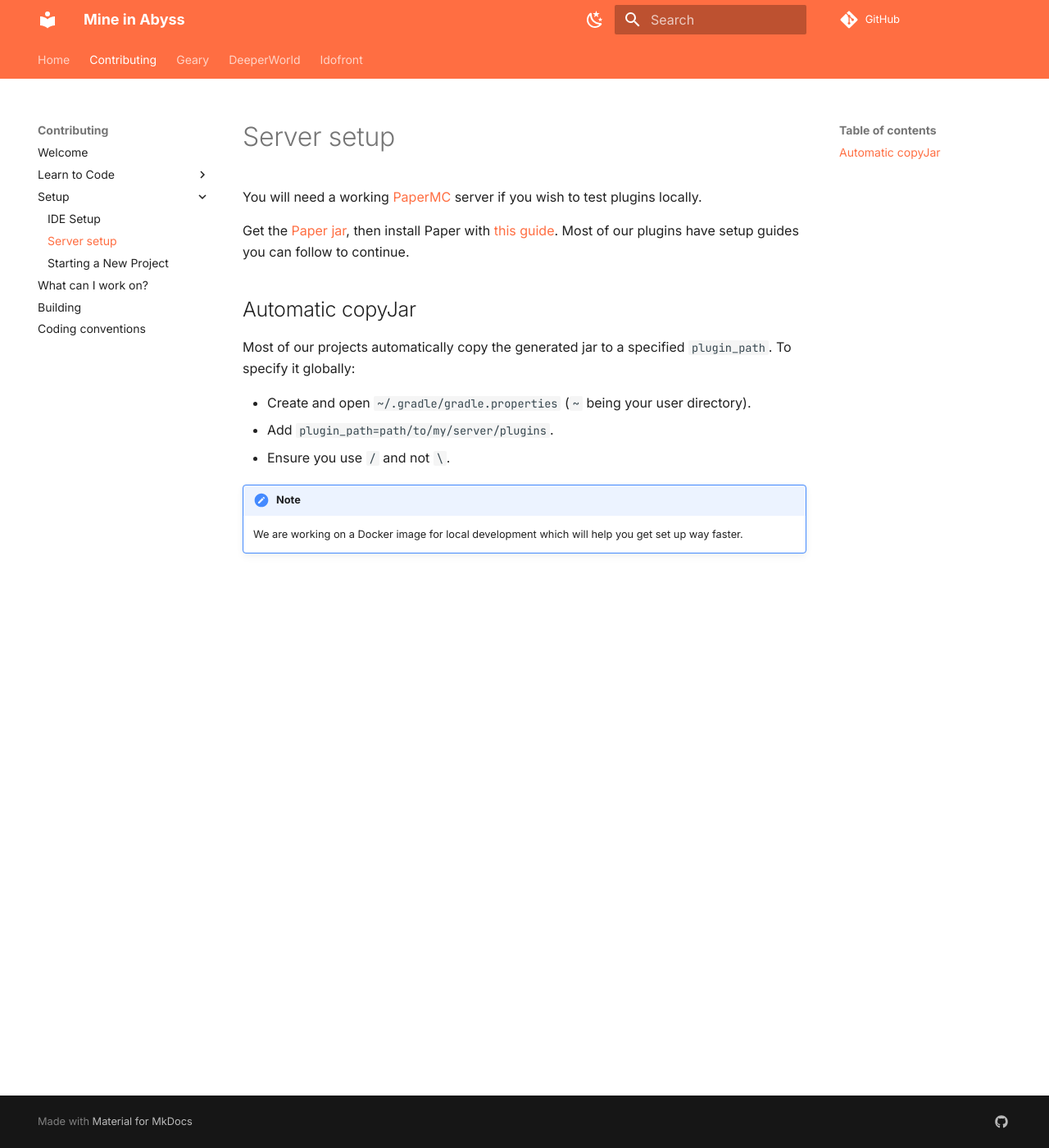
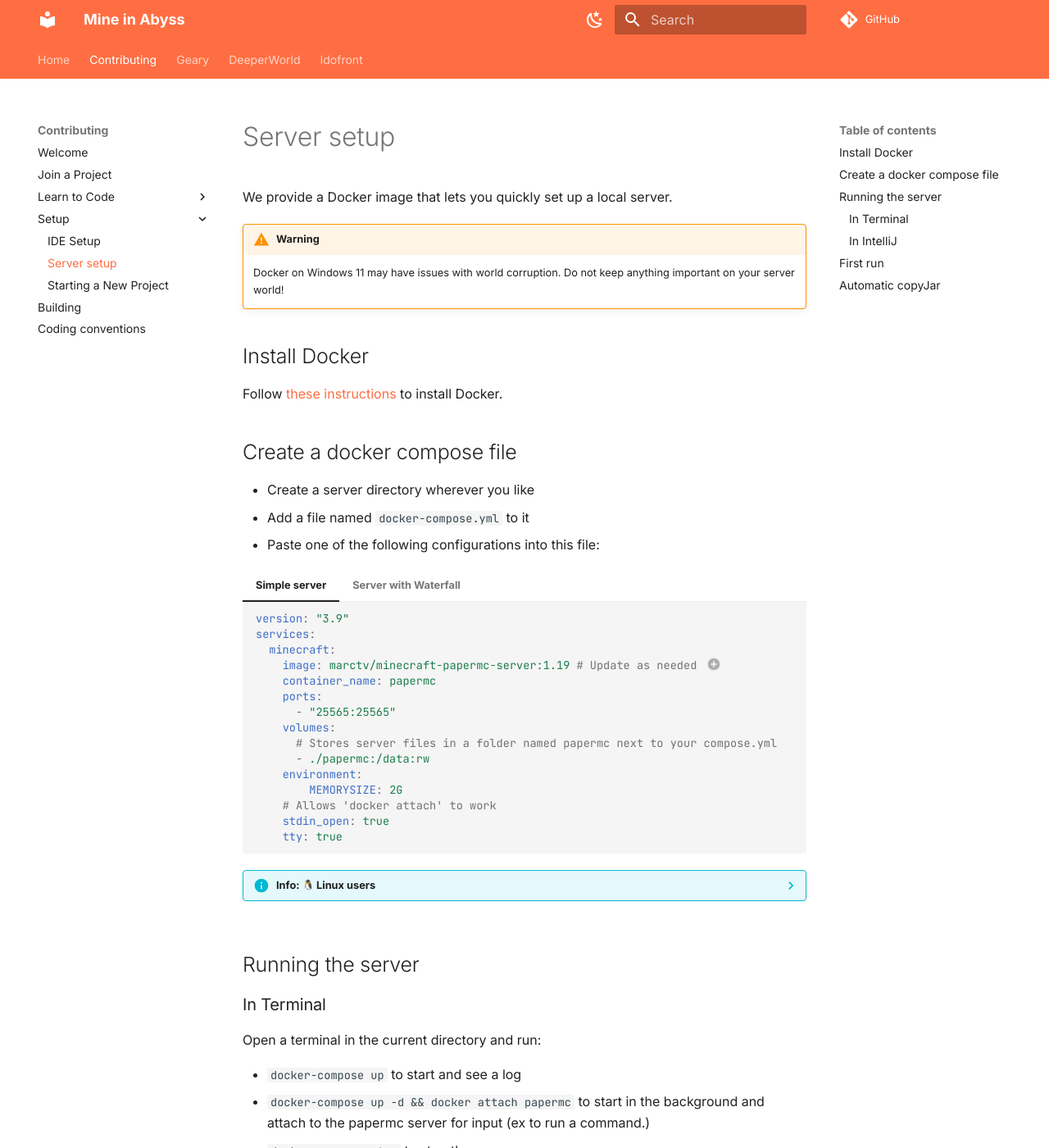
Before and after one commit to MineInAbyss/wiki, an MkDocs documentation site: the page built from docs/contributing/setup/server-setup.md, in a window 1280 px wide and 1400 px high. Shown: the whole window at 82% size. Built offline with MkDocs 1.6.1 and Material for MkDocs 9.7.7, drawn with Linux system fonts in a browser that asks for light colours; emoji names are drawn with the system emoji font; comment, search, counter and statistics services are not loaded; some of the changed text lies outside the part shown.

Commit message:
Start a guide for docker compose setup

````diff
--- a/docs/contributing/setup/server-setup.md
+++ b/docs/contributing/setup/server-setup.md
@@ -1,8 +1,92 @@
 # Server setup
 
-You will need a working [PaperMC](https://papermc.io) server if you wish to test plugins locally.
+We provide a Docker image that lets you quickly set up a local server.
 
-Get the [Paper jar](https://papermc.io/downloads), then install Paper with [this guide](https://paper.readthedocs.io/en/latest/server/getting-started.html). Most of our plugins have setup guides you can follow to continue.
+!!! warning
+    Docker on Windows 11 may have issues with world corruption. Do not keep anything important on your server world!
+
+## Install Docker
+
+Follow [these instructions](https://docs.docker.com/get-docker/) to install Docker.
+
+## Create a docker compose file
+
+- Create a server directory wherever you like
+- Add a file named `docker-compose.yml` to it
+- Paste one of the following configurations into this file:
+
+=== "Simple server"
+    ```yaml
+    version: "3.9"
+    services:
+      minecraft:
+        image: marctv/minecraft-papermc-server:1.19 # Update as needed (1)
+        container_name: papermc
+        ports:
+          - "25565:25565"
+        volumes:
+          # Stores server files in a folder named papermc next to your compose.yml
+          - ./papermc:/data:rw
+        environment:
+            MEMORYSIZE: 2G
+        # Allows 'docker attach' to work
+        stdin_open: true
+        tty: true
+    ```
+
+    1. You may also use `latest`. **don't** add a third number like `1.19.2`.
+
+    ??? info "Info: :penguin: Linux users"
+        Set your user/group id to avoid permission issues, ex:
+        ```yaml
+        environment:
+            PUID: 1000
+            PGID: 1000
+        ```
+
+=== "Server with Waterfall"
+
+    !!! info
+        Waterfall is a proxy that lets multiple servers talk to each other (we use it to keep survival and build connected).
+        <br>
+        We recommend adding two folders next to each other, one for Minecraft, the other for Waterfall.
+
+    ```yaml
+    version: "3.9"
+    services:
+      minecraft:
+        image: ...
+        ports:
+          - "25564:25565"
+        volumes:
+          - ./minecraft:/server
+      waterfall:
+        image:
+        ports:
+          - "25565:25565"
+        volumes:
+          - ./waterfall:/server
+    ```
+
+## Running the server
+
+### In Terminal
+
+Open a terminal in the current directory and run:
+
+- `docker-compose up` to start and see a log
+- `docker-compose up -d && docker attach papermc` to start in the background and attach to the papermc server for input (ex to run a command.)
+- `docker-compose stop` to stop the server
+
+### In IntelliJ
+
+See [Intellij Docker Guide](https://www.jetbrains.com/help/idea/docker.html).
+
+## First run
+
+Attach to papermc and run `op <yourname>` to give yourself permissions.
+
+You can now put plugins into the `plugins` folder! Later we will show you how to automatically put the plugins you build into this folder.
 
 ## Automatic copyJar
 
--- a/mkdocs.yml
+++ b/mkdocs.yml
@@ -6,6 +6,7 @@ theme:
     - navigation.instant
     - navigation.tabs
     - content.code.annotate
+    - content.tabs.link
     #    - navigation.indexes
     #    - navigation.sections
     - navigation.top
````
Also changed, not shown: docs/contributing/SUMMARY.md (+1 -1 lines), docs/contributing/github-finding-issues.md (deleted, +0 -7 lines), docs/contributing/index.md (+1 -1 lines), docs/contributing/join-a-project.md (added, +10 -0 lines).
